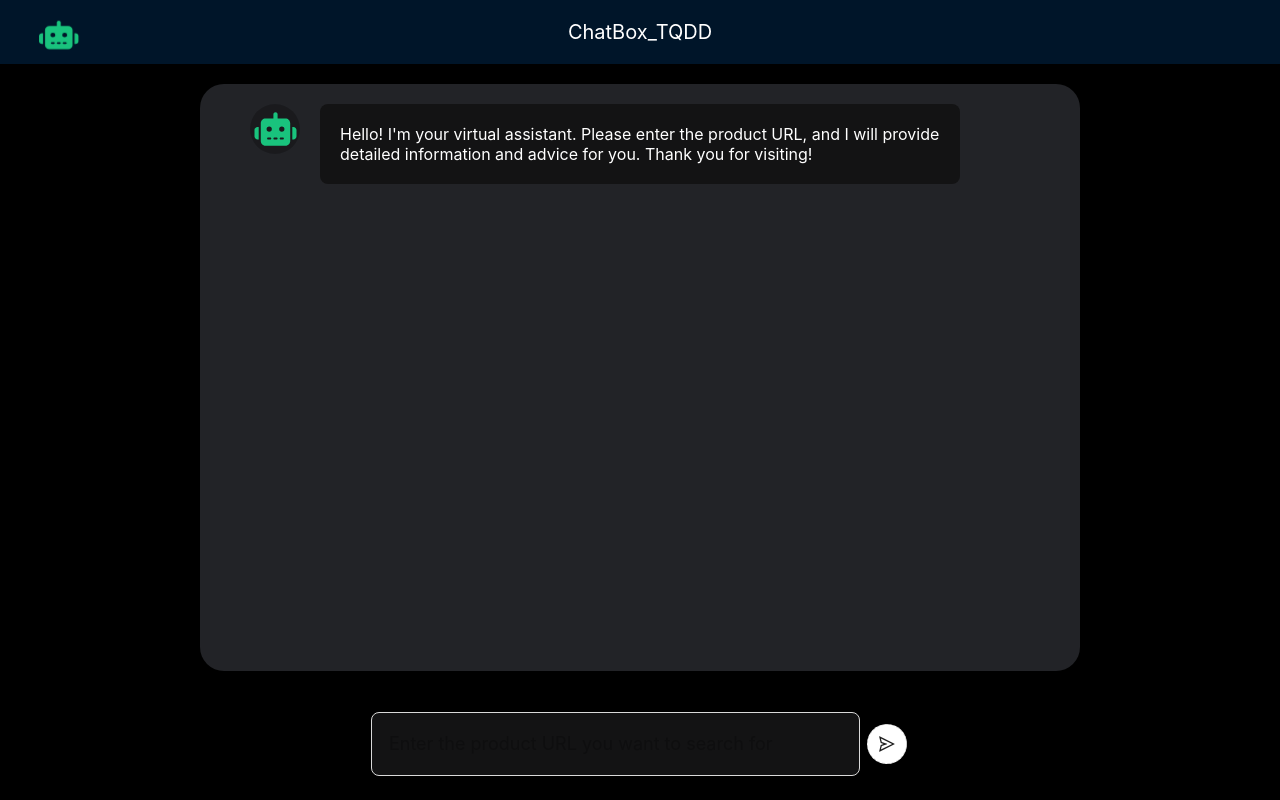
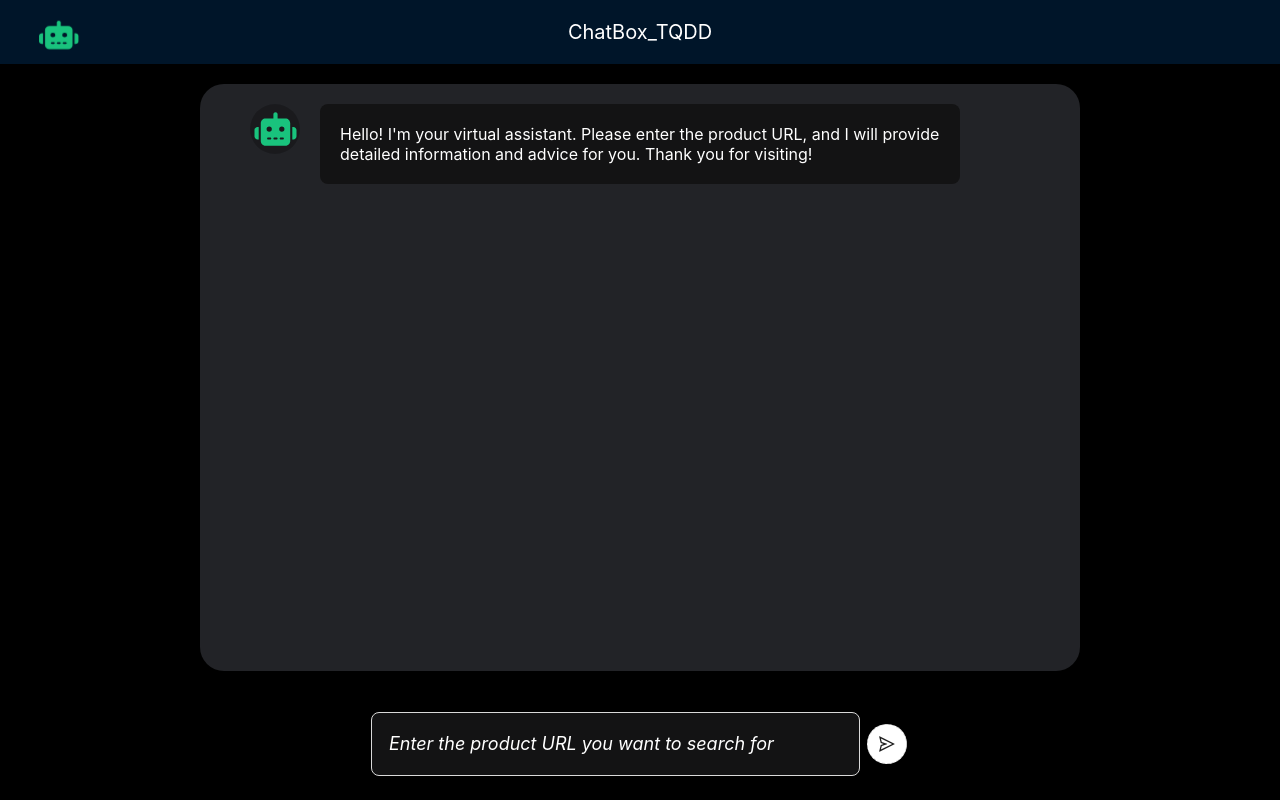
Before and after one commit to minzdat/ChatBox_TQDD, a React (Create React App) app in the folder ui-chat-box/: page / in a window 1280 px wide. Built offline with nearby package versions, Linux system fonts and the light colour scheme.

Commit message:
Day code len thu

```diff
--- a/ui-chat-box/src/App.css
+++ b/ui-chat-box/src/App.css
@@ -92,3 +92,10 @@
   padding: 17px;
   height: fit-content;
 }
+
+.text-area-seatch-chat-box::placeholder {
+  /* Áp dụng kiểu cho placeholder ở đây */
+  color: white; /* Màu chữ xám nhạt */
+  font-style: italic; /* In nghiêng */
+  /* Thêm các kiểu khác tùy ý */
+}
--- a/ui-chat-box/src/App.js
+++ b/ui-chat-box/src/App.js
@@ -2,7 +2,7 @@ import './App.css';
 import React, { useEffect, useState, useRef} from 'react';
 import axios from 'axios';
 import { database, ref, get, set } from './firebase';
-import { Layout, Input, Button, Tooltip, Col, Row, Avatar, Flex, Spin, Image,  } from 'antd';
+import { Layout, Input, Button, Tooltip, Col, Row, Avatar, Flex, Spin, Image} from 'antd';
 import { SendOutlined} from '@ant-design/icons';
 import { FontAwesomeIcon } from '@fortawesome/react-fontawesome';
 import { faRobot, faUser } from '@fortawesome/free-solid-svg-icons';
@@ -232,7 +232,11 @@ function App() {
               </Col>
               <Col className="gutter-row icon-search-footer" span={1}>
                   <Tooltip title="search">
-                    <Button onClick={handleButtonClick} type="dashed" shape="circle" icon={<SendOutlined />} size="large"/>
+                    {loading ?(
+                    <Button onClick={handleButtonClick} type="dashed" shape="circle" icon={<SendOutlined />} size="large" disabled loading/>
+                    ) : (
+                      <Button onClick={handleButtonClick} type="dashed" shape="circle" icon={<SendOutlined />} size="large"/>
+                    )}
                   </Tooltip>
               </Col>
             </Row>
```
